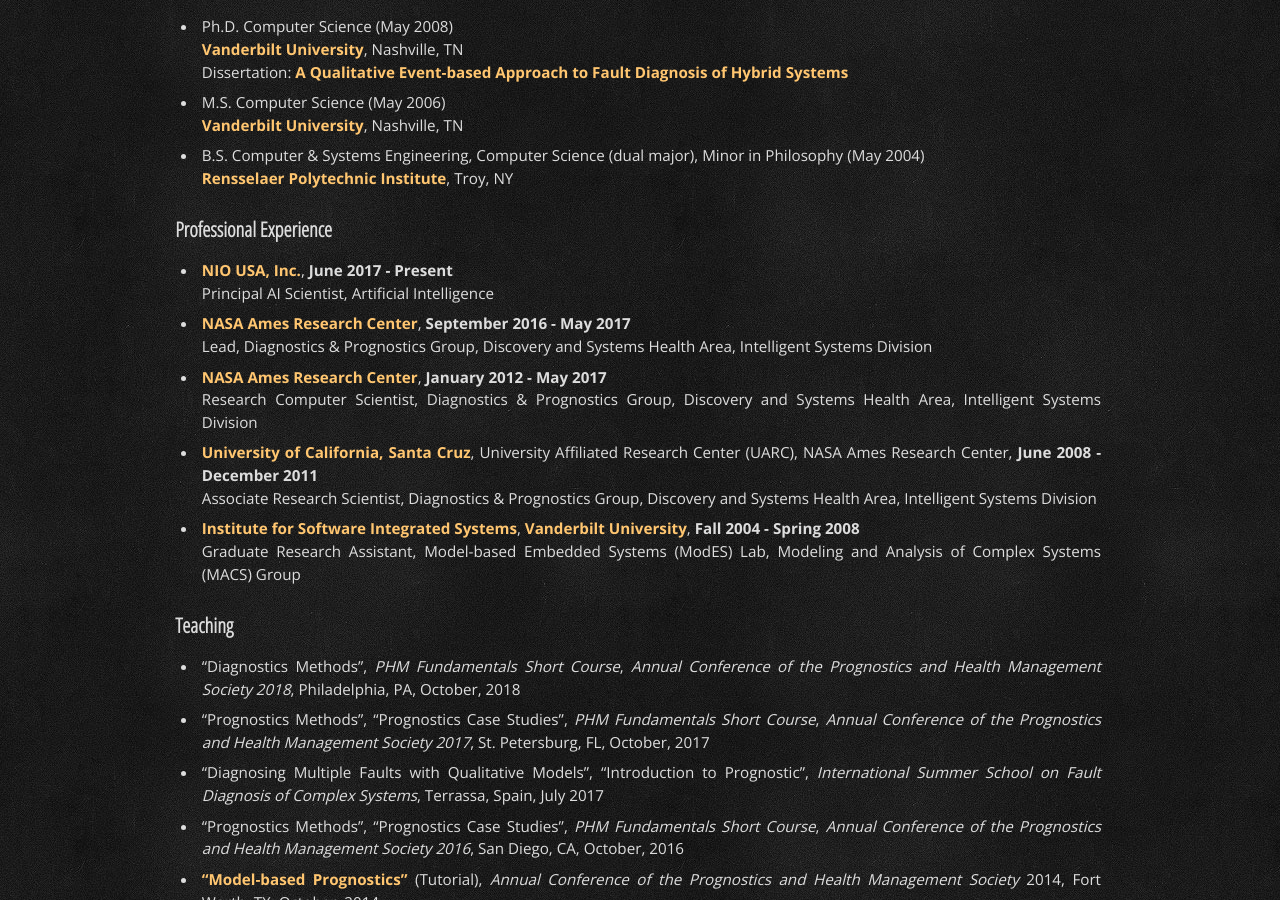
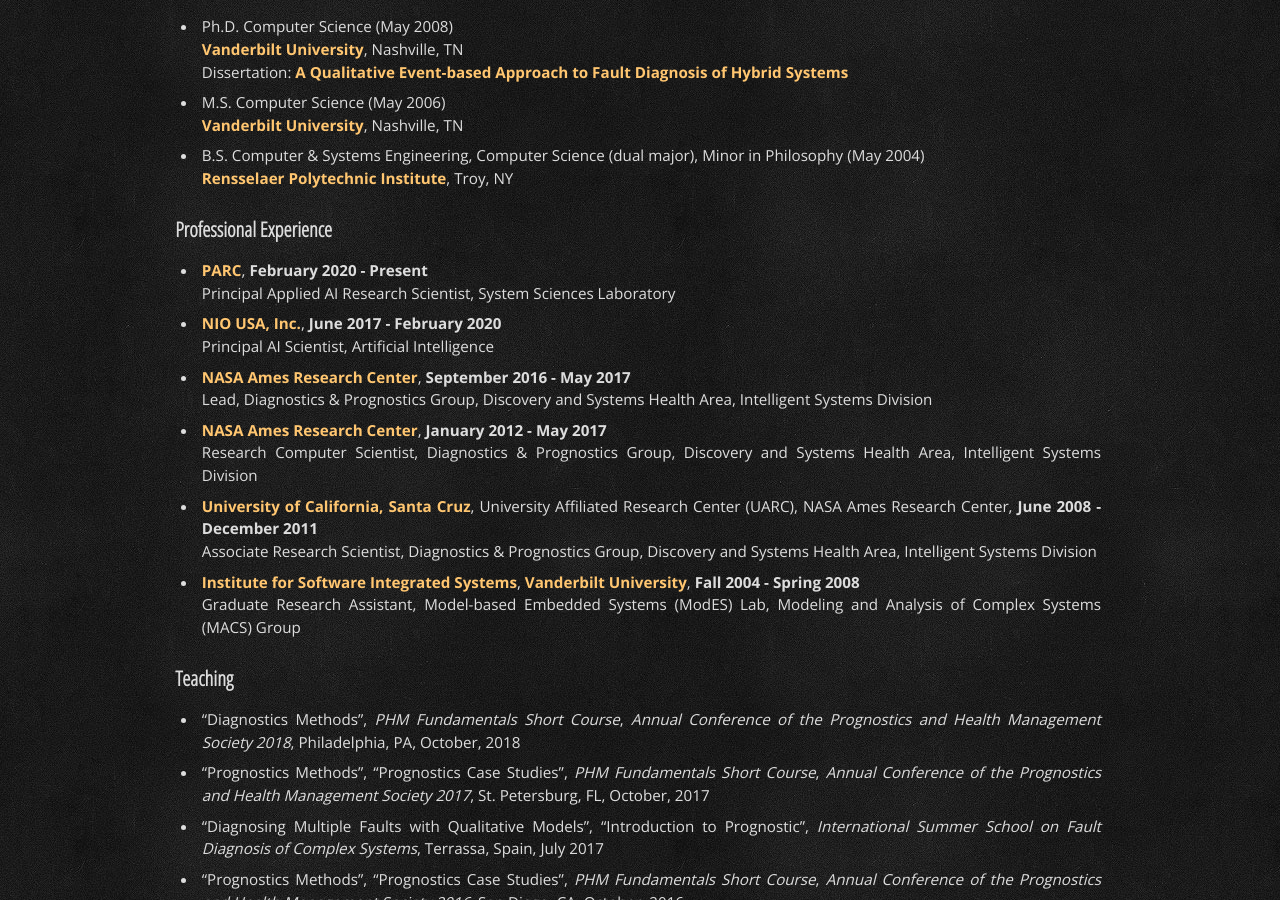
Before and after one commit to matthewjdaigle/matthewjdaigle.github.io, a Jekyll site: the page built from CV.md, in a window 1280 px wide and 900 px high, scrolled down 310 px. Built offline with Jekyll 4.4.1, drawn with Linux system fonts in a browser that asks for light colours.

Commit message:
Update CV.md

```diff
--- a/CV.md
+++ b/CV.md
@@ -17,7 +17,9 @@
 [Rensselaer Polytechnic Institute](http://www.rpi.edu), Troy, NY
 
 ### Professional Experience
-- [NIO USA, Inc.](https://www.nio.io), **June 2017 - Present**
+- [PARC](http://www.parc.com), **February 2020 - Present**
+Principal Applied AI Research Scientist, System Sciences Laboratory
+- [NIO USA, Inc.](https://www.nio.io), **June 2017 - February 2020**
 Principal AI Scientist, Artificial Intelligence
 - [NASA Ames Research Center](http://www.nasa.gov/centers/ames/home/index.html), **September 2016 - May 2017**
 Lead, Diagnostics &amp; Prognostics Group, Discovery and Systems Health Area, Intelligent Systems Division
```
